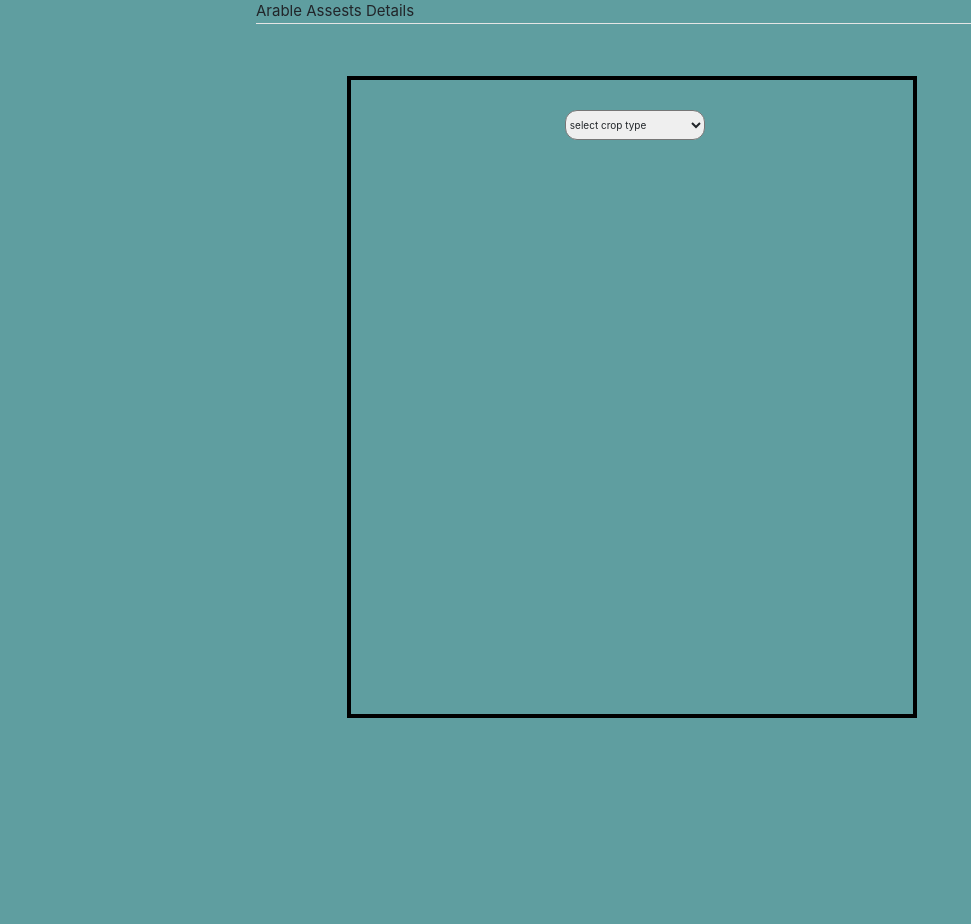
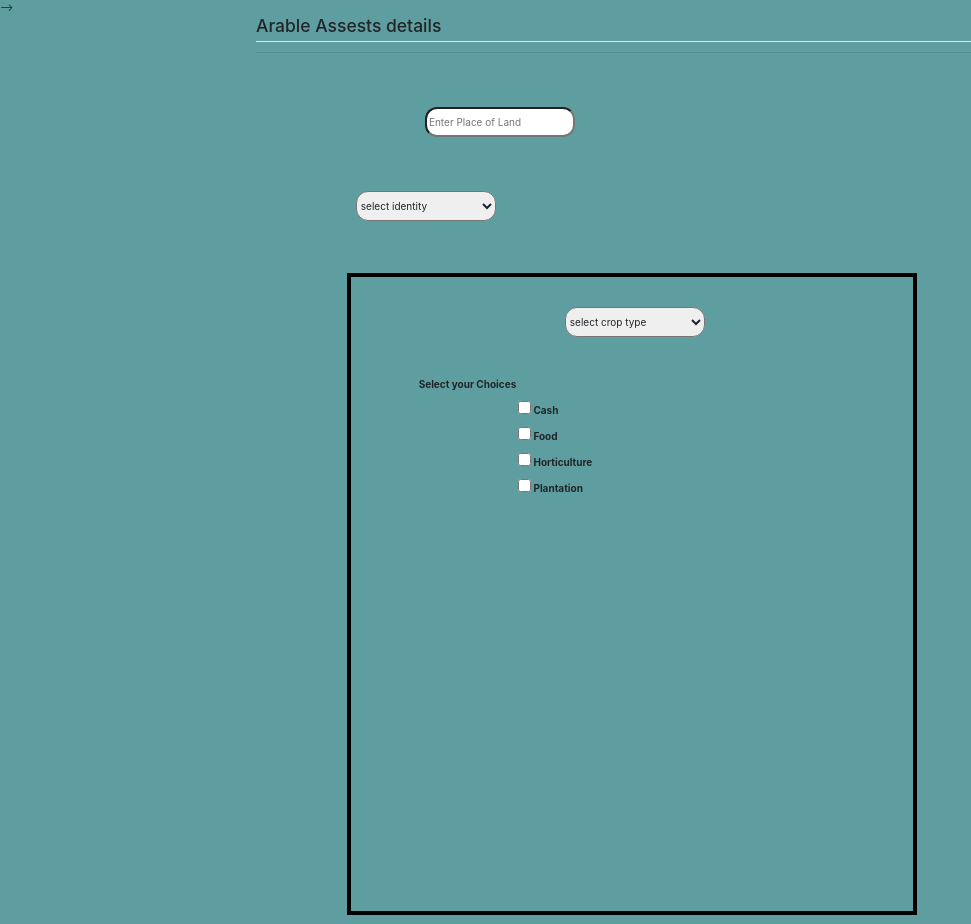
Before and after one commit to saiteja5b1/btech-project, a Flask app: template application/templates/arable.html in a window 1280 px wide. Shown: the whole page, without its empty margins (0-971 px from the left). Before the commit the page ends 718 px from the top, so only its background shows below. Run offline with Flask 2, Linux system fonts and the light colour scheme; the template is opened without the code that fills it, so the values that code supplies are empty; some libraries are stand-ins or nearby versions.

Commit message:
Update arable.html

```diff
--- a/application/templates/arable.html
+++ b/application/templates/arable.html
@@ -2,7 +2,9 @@
     <head>
         <link rel="stylesheet" href="{{url_for('static',filename='arable.css')}}">
         <meta charset="utf-8">
-        <!-- <meta name="viewport" content="width=device-width, initial-scale=1"> -->
+        <script src="{{url_for('static',filename='js/arable.js')}}"></script>
+        <script src="{{url_for('static',filename='js/populate_next1.js')}}"></script>
+        <meta name="viewport" content="width=device-width, initial-scale=1"> -->
         <meta http-equiv="Cache-Control" control="no-cache, no-store, must-revalidate" />
         <meta http-equiv="Pragma" content="no-cache" />
         <meta http-equiv="Expires" content="0" />
@@ -14,15 +16,8 @@
     </head>
     <body id="body">
         <div class="form-group" id="asses">
-            <legend>Arable Assests Details</legend>
-                <div class="main1" id="main1">
-                    <div class="taste">
-                        <select id="taste_of_crop">
-                            <option value="none" selected>select crop type</option>
-                            <option value="Monoculture" id="mon">Monoculture</option>
-                            <option value="Polyculture" id="pol">Polyculture</option>
-                        </select>
-                    </div>
+            <legend><h3>Arable Assests details</h3></legend>
+            <hr>
                             <div class="for_arable" id="for_arable">
                                         <div class="container-b">
                                             <!-- <label for="place">place of land</label> -->
@@ -30,7 +25,6 @@
                                     <!-- <input type="number" placeholder="Enter the Length" name="length">
                                     <input type="number" placeholder="Enter the Width" name="width"> -->
                                     <!-- <label for="acres">acres</label> -->
-                                            <input class="col-xs-offset-1" type="number" placeholder="enter acres" name="acres" id='acres'>
                                         </div>
                                         <div class="container-d">
                                             <!-- <label for="own">Select Your Identity</label> -->
@@ -40,7 +34,14 @@
                                                 <option value="Lease_Land">Lease Land</option>
                                             </select>
                                         </div>
-                        <div class="container-f">
+                                        <div class="main1" id="main1">
+                                            <div class="taste">
+                                                <select id="taste_of_crop">
+                                                    <option value="none" selected>select crop type</option>
+                                                    <option value="Monoculture" id="mon">Monoculture</option>
+                                                    <option value="Polyculture" id="pol">Polyculture</option>
+                                                </select>
+                                            </div>
                                 <div id="Mono">
                                     <div class="arable" id="ara_ble">
                                             <label for="kind_of_arable">Select Your Kind</label>
@@ -54,13 +55,14 @@
                                                 </select>
                                             </div>
                                     </div>
-                            </div>
-                            <div id="crop_name">
+                                        <div class="crop_name" id="crop_name">
                                                 <label>Crop Name</label>
                                                 <!-- <input type="text"> -->
+                                                <div class="sample-a">
                                                 <select name="crop_select"  id="crop_select">
                                                     <option value="" selected>-- Select --</option>
                                                 </select>
+                                                </div>
                                         </div>
                             <script>
                                 $("select[id='kind_of_arable']").focusout(function(){
@@ -153,15 +155,13 @@
                 </div>
         </div>
     </body>
-    <script src="{{url_for('static',filename='js/arable.js')}}"></script>
-    <script src="{{url_for('static',filename='js/populate_next1.js')}}"></script>
     <!-- <script src="js/main.js"></script>
     <script src="js/jsc1.js"></script>
     <script src="js/mono_poly.js"></script>
     <script src="js/populate_next.js"></script>
-    <script src="js/popullate_next0.js"></script>
+    <script src="js/popullate_next0.js"></script>-->
     <script src="js/populate_next1.js"></script>
-    <script src="js/fish_land.js"></script>
+    <!--<script src="js/fish_land.js"></script>
     <script src="js/for_arable_pop.js"></script>
     <script src="js/diapoulfis.js"></script> -->
 </html>
```
Lines whose indentation alone changed are shown as unchanged.
